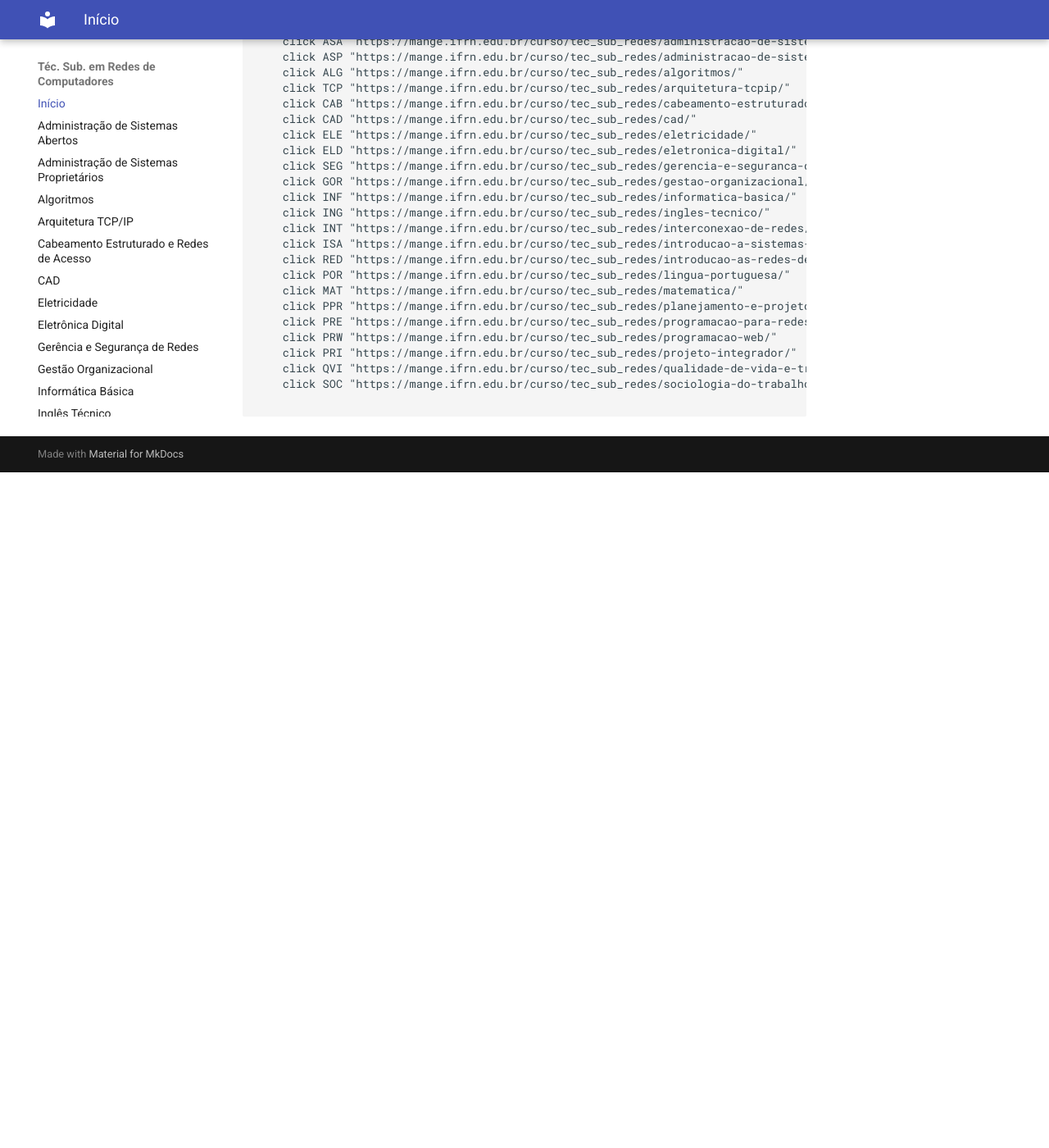
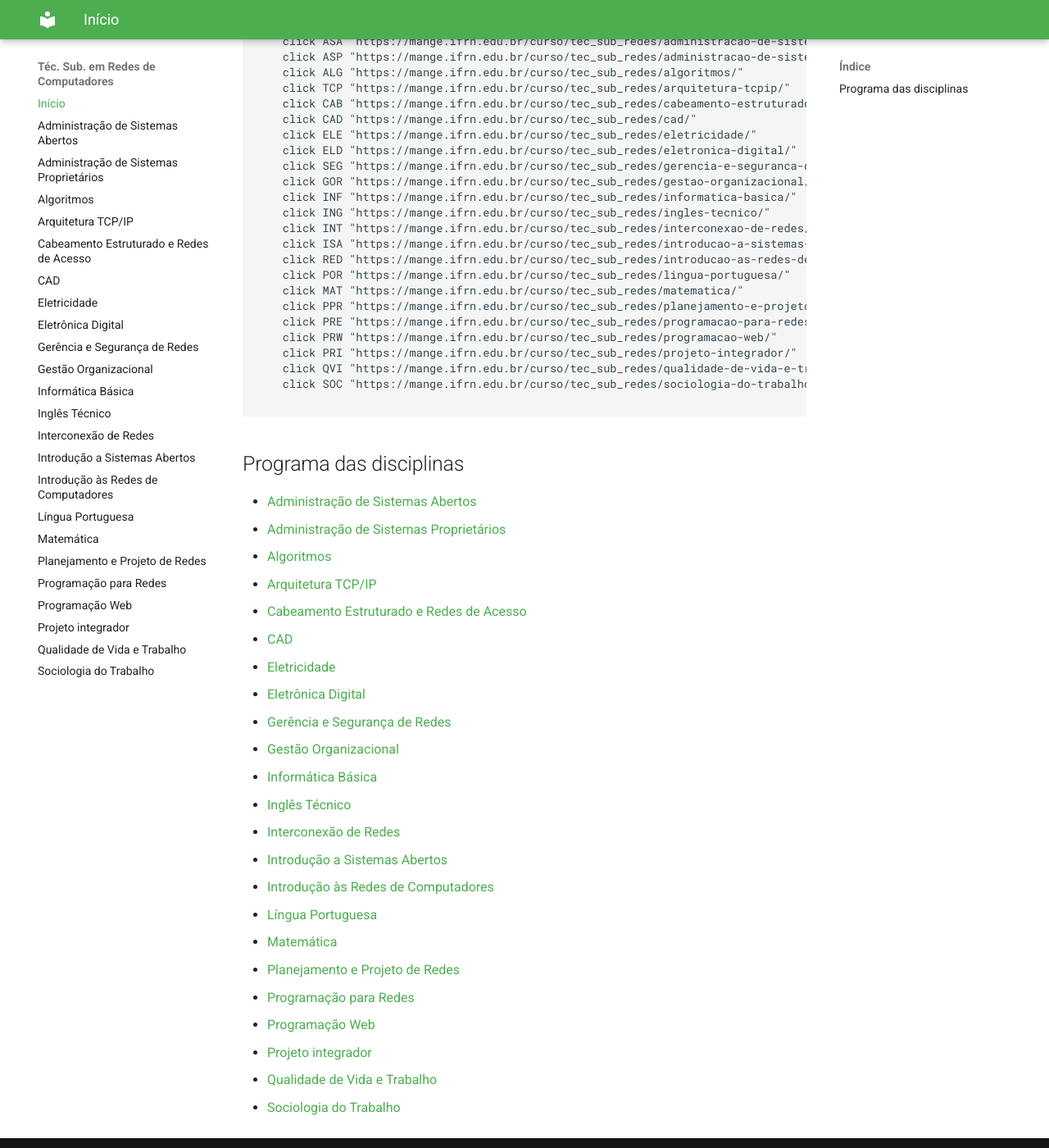
Before and after one commit to jurandysoares/tec_sub_redes, an MkDocs documentation site: the page built from docs/index.md, in a window 1280 px wide and 1400 px high, scrolled down 1139 px. Shown: the whole window at 82% size. Built offline with MkDocs 1.6.1 and Material for MkDocs 9.7.7, drawn with Linux system fonts in a browser that asks for light colours; before the commit the page ends 1715 px from its top, so only the background shows below that.

Commit message:
Lista de disciplinas na página inicial

````diff
--- a/docs/index.md
+++ b/docs/index.md
@@ -78,3 +78,29 @@ graph LR
     click SOC "https://mange.ifrn.edu.br/curso/tec_sub_redes/sociologia-do-trabalho/"
 
 ```
+
+## Programa das disciplinas
+
+- [Administração de Sistemas Abertos ](administracao-de-sistemas-abertos.md)
+- [Administração de Sistemas Proprietários ](administracao-de-sistemas-proprietarios.md)
+- [Algoritmos ](algoritmos.md)
+- [Arquitetura TCP/IP](arquitetura-tcpip.md)
+- [Cabeamento Estruturado e Redes de Acesso ](cabeamento-estruturado-e-redes-de-acesso.md)
+- [CAD ](cad.md)
+- [Eletricidade ](eletricidade.md)
+- [Eletrônica Digital ](eletronica-digital.md)
+- [Gerência e Segurança de Redes ](gerencia-e-seguranca-de-redes.md)
+- [Gestão Organizacional ](gestao-organizacional.md)
+- [Informática Básica ](informatica-basica.md)
+- [Inglês Técnico ](ingles-tecnico.md)
+- [Interconexão de Redes ](interconexao-de-redes.md)
+- [Introdução a Sistemas Abertos ](introducao-a-sistemas-abertos.md)
+- [Introdução às Redes de Computadores ](introducao-as-redes-de-computadores.md)
+- [Língua Portuguesa ](lingua-portuguesa.md)
+- [Matemática ](matematica.md)
+- [Planejamento e Projeto de Redes ](planejamento-e-projeto-de-redes.md)
+- [Programação para Redes ](programacao-para-redes.md)
+- [Programação Web](programacao-web.md)
+- [Projeto integrador](projeto-integrador.md)
+- [Qualidade de Vida e Trabalho ](qualidade-de-vida-e-trabalho.md)
+- [Sociologia do Trabalho ](sociologia-do-trabalho.md)
--- a/mkdocs.yml
+++ b/mkdocs.yml
@@ -4,6 +4,8 @@ site_description: Técnico Subsequente em Redes de Computadores
 theme:
   name: material
   language: pt
+  palette:
+    primary: green
 
 plugins:
   - mermaid2
````
